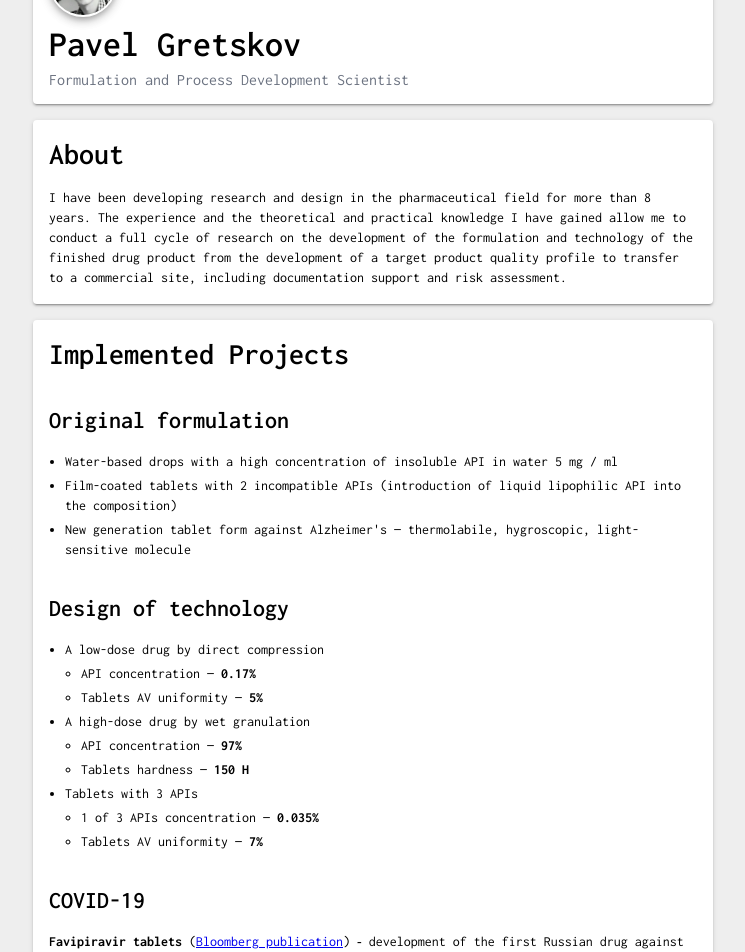
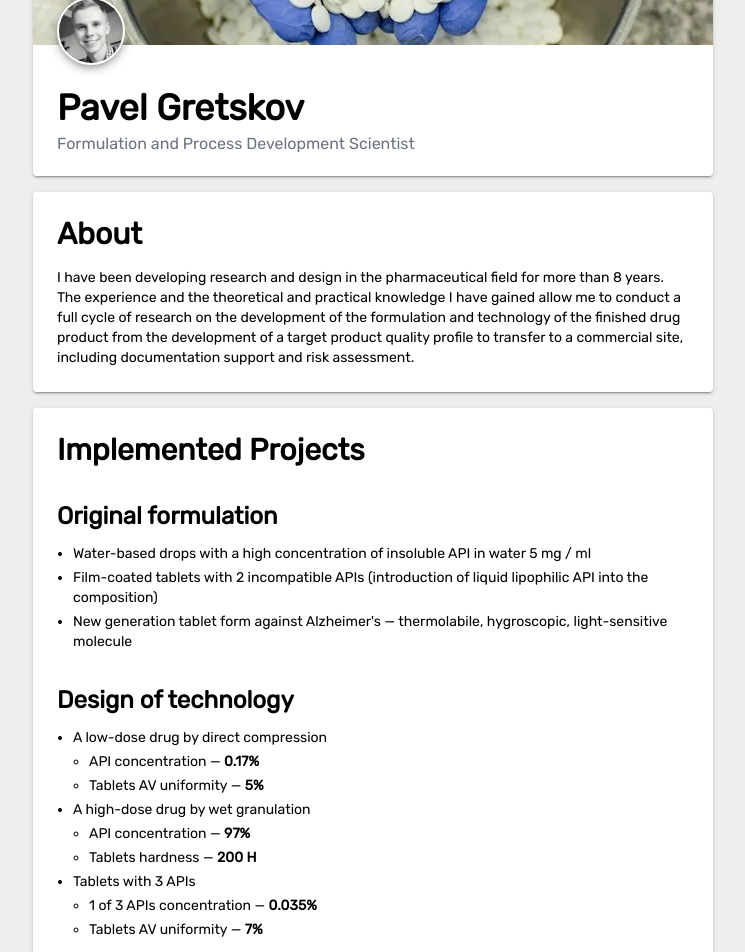
Before and after one commit to 0x009922/pavel-gretskov-portfolio, a Nuxt app: page / in a window 1280 px wide. Shown: the part 280-1232 px from the top of the page, without its empty margins (267-1012 px from the left). Built offline with nearby package versions, Linux system fonts and the light colour scheme.

Commit message:
self-host "Rubik"; chores

```diff
--- a/app.vue
+++ b/app.vue
@@ -1,14 +1,15 @@
 <script setup lang="ts">
 import 'uno.css'
 import '@unocss/reset/eric-meyer.css'
+import '@fontsource/rubik'
 
 const BLOOMBERG_ARTICLE_HREF =
   'https://www.bloomberg.com/press-releases/2020-05-13/rdif-and-chemrar-announce-first-interim-results-of-clinical-trials-of-favipiravir-drug-s-effectiveness-in-coronavirus-therapy'
 </script>
 
 <template>
-  <main class="mx-auto max-w-170 p-4 space-y-4">
-    <VCard class="pb-4">
+  <main class="mx-auto max-w-170 px-4 py-16 space-y-4">
+    <VCard>
       <div class="relative">
         <img
           src="~/assets/bloomberg-hands.webp"
@@ -21,20 +22,22 @@ const BLOOMBERG_ARTICLE_HREF =
           src="~/assets/avatar.webp"
           width="64"
           height="64"
-          class="avatar absolute bottom-4 left-4 rounded-full bg-white"
+          class="avatar absolute bottom-4 left-6 rounded-full bg-white"
           style="transform: translateY(25%)"
           alt="My avatar"
         />
       </div>
 
-      <h1 class="text-4xl px-4 pt-2 pb-2 font-semibold">Pavel Gretskov</h1>
-      <p class="px-4 text-gray-500" role="doc-subtitle">
-        Formulation and Process Development Scientist
-      </p>
+      <div class="p-6 space-y-2">
+        <h1 class="text-4xl font-semibold">Pavel Gretskov</h1>
+        <p class="text-gray-500" role="doc-subtitle">
+          Formulation and Process Development Scientist
+        </p>
+      </div>
     </VCard>
 
     <VCard>
-      <section class="p-4 space-y-4">
+      <section class="p-6 space-y-4">
         <VH2>About</VH2>
         <p class="text-sm">
           I have been developing research and design in the pharmaceutical field
@@ -49,10 +52,10 @@ const BLOOMBERG_ARTICLE_HREF =
     </VCard>
 
     <VCard>
-      <section class="p-4 space-y-8 text-sm">
+      <section class="p-6 space-y-8 text-sm">
         <VH2>Implemented Projects</VH2>
 
-        <section class="space-y-4">
+        <section class="space-y-3">
           <VH3>Original formulation</VH3>
 
           <ul>
@@ -71,7 +74,7 @@ const BLOOMBERG_ARTICLE_HREF =
           </ul>
         </section>
 
-        <section class="space-y-4">
+        <section class="space-y-3">
           <VH3>Design of technology</VH3>
 
           <ul>
@@ -88,7 +91,7 @@ const BLOOMBERG_ARTICLE_HREF =
 
               <ul>
                 <li>API concentration &mdash; <b>97%</b></li>
-                <li>Tablets hardness &mdash; <b>150 H</b></li>
+                <li>Tablets hardness &mdash; <b>200 H</b></li>
               </ul>
             </li>
             <li>
@@ -102,11 +105,13 @@ const BLOOMBERG_ARTICLE_HREF =
           </ul>
         </section>
 
-        <section class="space-y-4">
+        <section class="space-y-3">
           <VH3>COVID-19</VH3>
 
           <p>
-            <b>Favipiravir tablets</b> (<a :href="BLOOMBERG_ARTICLE_HREF"
+            <b>Favipiravir tablets</b> (<a
+              :href="BLOOMBERG_ARTICLE_HREF"
+              target="_blank"
               >Bloomberg publication</a
             >) &dash; development of the first Russian drug against COVID-19.
           </p>
@@ -115,7 +120,7 @@ const BLOOMBERG_ARTICLE_HREF =
     </VCard>
 
     <VCard>
-      <section class="p-4 space-y-8">
+      <section class="p-6 space-y-8">
         <VH2>Gallery</VH2>
 
         <div class="gallery space-y-4">
@@ -148,7 +153,7 @@ const BLOOMBERG_ARTICLE_HREF =
 
 <style lang="scss">
 :root {
-  --font: 'Inconsolata';
+  --font: 'Rubik';
 }
 
 body {
@@ -185,13 +190,13 @@ ul {
     width: 100%;
     height: auto;
     border-radius: 4px;
+    border: 2px solid rgb(221, 225, 227);
   }
 }
 
 img.avatar {
-  box-shadow: 0 3px 5px -1px var(--v-shadow-key-umbra-opacity, rgba(0, 0, 0, 0.2)),
-    0 5px 8px 0 var(--v-shadow-key-penumbra-opacity, rgba(0, 0, 0, 0.14)),
-    0 1px 14px 0 var(--v-shadow-key-penumbra-opacity, rgba(0, 0, 0, 0.12));
+  box-shadow: 0 3px 5px -1px rgba(0, 0, 0, 0.2), 0 5px 8px 0 rgba(0, 0, 0, 0.14),
+    0 1px 14px 0 rgba(0, 0, 0, 0.12);
   padding: 2px;
 }
 </style>
--- a/nuxt.config.ts
+++ b/nuxt.config.ts
@@ -10,18 +10,6 @@ export default defineNuxtConfig({
             'I am a Formulation and Process Development Scientist. This site is my online porfolio.',
         },
       ],
-      link: [
-        { rel: 'preconnect', href: 'https://fonts.googleapis.com' },
-        {
-          rel: 'preconnect',
-          href: 'https://fonts.googleapis.com',
-          crossorigin: '',
-        },
-        {
-          rel: 'stylesheet',
-          href: 'https://fonts.googleapis.com/css2?family=Inconsolata:wght@200;300;400;500;600;700;800;900&display=swap',
-        },
-      ],
       htmlAttrs: {
         lang: 'en',
       },
--- a/package.json
+++ b/package.json
@@ -8,6 +8,7 @@
     "postinstall": "nuxt prepare"
   },
   "devDependencies": {
+    "@fontsource/rubik": "^4.5.11",
     "@unocss/nuxt": "^0.46.5",
     "@unocss/reset": "^0.46.5",
     "nuxt": "3.0.0-rc.13",
```
Also changed, not shown: 1 other file (tests, documents, lock files or other folders).
